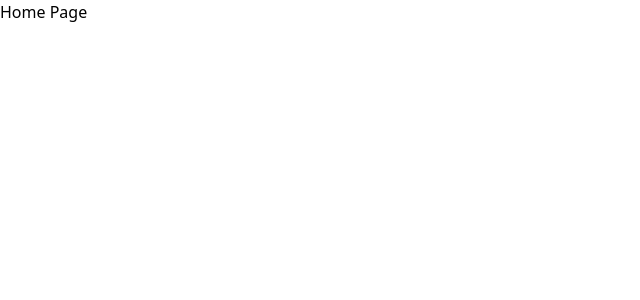
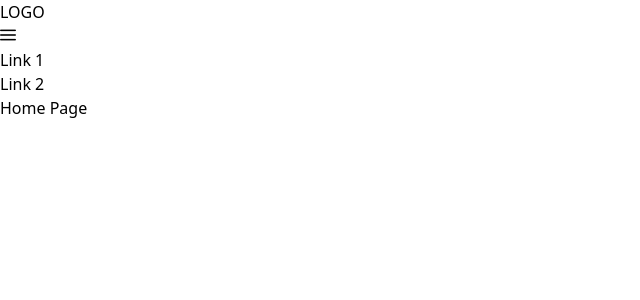
Before and after one commit to agastus047/codingclub-frontend, a React (Vite) app: page / in a window 1280 px wide. Shown: the top 300 px of the page, without its empty margins (0-640 px from the left). Built offline with nearby package versions, Linux system fonts and the light colour scheme.

Commit message:
Add sidebar

```diff
--- a/package.json
+++ b/package.json
@@ -10,8 +10,11 @@
     "preview": "vite preview"
   },
   "dependencies": {
+    "primeicons": "^6.0.1",
+    "primereact": "^9.4.0",
     "react": "^18.2.0",
-    "react-dom": "^18.2.0"
+    "react-dom": "^18.2.0",
+    "react-router-dom": "^6.11.2"
   },
   "devDependencies": {
     "@types/react": "^18.0.28",
--- a/src/App.jsx
+++ b/src/App.jsx
@@ -1,10 +1,28 @@
 import './App.css'
+import 'primeicons/primeicons.css';
+import "primereact/resources/themes/lara-light-indigo/theme.css";
+import "primereact/resources/primereact.min.css";
+import {Sidebar} from 'primereact/sidebar';
+import { useState } from 'react';
+import { BrowserRouter,Routes,Route } from 'react-router-dom';
+import Header from './components/Header';
+import { Link } from 'react-router-dom';
 
 function App() {
 
+  const [visible,setVisible] = useState(false);
+
   return (
     <div>
+      <Header setVisible={setVisible}/>
       Home Page
+      <Sidebar visible={visible} position='right' onHide={() => setVisible(false)}>
+        <h2>Coding Club TKMCE</h2>
+        {/* <Link to='' onClick={()=> setVisible(false)}>Link 1</Link>
+        <Link to='' onClick={()=> setVisible(false)}>Link 2</Link> */}
+        <div>Link 1</div>
+        <div>Link 2</div>
+      </Sidebar>
     </div>
   )
 }
--- /dev/null
+++ b/src/components/Header.jsx
@@ -0,0 +1,19 @@
+import { Link } from "react-router-dom";
+
+const Header = ({setVisible}) => {
+
+    return(
+        <div>
+            <div>LOGO</div>
+            <button className="sm:hidden" onClick={()=> setVisible(true)}><span className="pi pi-bars"></span></button>
+            <div className="hidden sm:block">
+                {/* <Link to=''>Link 1</Link>
+                <Link to=''>Link 2</Link> */}
+                <div>Link 1</div>
+                <div>Link 2</div>
+            </div>
+        </div>
+    );
+};
+
+export default Header;
```
Also changed, not shown: 1 other file (tests, documents, lock files or other folders).
